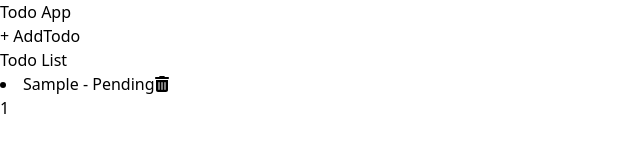
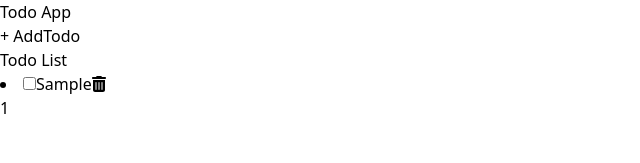
Before and after one commit to rahulgourvlog/TodoTypeScript, a React (Vite) app: page /addtodo in a window 1280 px wide. Both pictures are taken after typing "Sample" into the empty fields and a click on the button "Add Todo". Shown: the top 163 px of the page, without its empty margins (0-640 px from the left). Built offline with nearby package versions, Linux system fonts and the light colour scheme.

Commit message:
Update ShowTodo.tsx

```diff
--- a/src/pages/ShowTodo.tsx
+++ b/src/pages/ShowTodo.tsx
@@ -2,7 +2,7 @@ import React, { useEffect, useState } from "react";
 import { useSelector } from "react-redux";
 import { useDispatch } from "react-redux";
 import { AppDispatch, RootState } from "../redux/store";
-import { deleteTodo, fetchTodo } from "../redux/actions";
+import { deleteTodo, fetchTodo, toggleTodos } from "../redux/actions";
 import { FontAwesomeIcon } from "@fortawesome/react-fontawesome";
 import { faTrashAlt } from "@fortawesome/free-solid-svg-icons";
 import Pagination from "../components/Pagination";
@@ -20,11 +20,15 @@ const ShowTodo: React.FC = () => {
   );
 
   useEffect(() => {
-    if(todos.length===0){
+    if (todos.length === 0) {
       dispatch(fetchTodo());
     }
+  }, []);
+  console.log(todos, "todos");
 
-  }, []);
+  const toggleTodo=(id:number)=>{
+    dispatch(toggleTodos(id))
+  }
 
   const handleDeleteTodo = (Id: number) => {
     dispatch(deleteTodo(Id));
@@ -45,13 +49,21 @@ const ShowTodo: React.FC = () => {
         {loading && <p>Loading...</p>}
         {error && <p className="text-red-500">{error}</p>}
         <div className="pl-5">
-          {currentTodos.map((todo:Todo) => (
+          {/* {todos.filter((todo:Todo)=>todo.id==5000)} */}
+          {currentTodos.map((todo: Todo) => (
             <li
               key={todo.id}
               className="ml-2 mb-2 list-none hover:bg-blue-400 cursor-pointer"
             >
               <span>
-                {todo.title} - {todo.completed ? "Completed" : "Pending"}
+                <input
+                  type="checkbox"
+                  checked={todo.completed}
+                  readOnly
+                  className="mr-2"
+                  onChange={()=>{toggleTodo(todo.id)}}
+                />
+                {todo.title}
               </span>
               <FontAwesomeIcon
                 icon={faTrashAlt}
```
Lines whose indentation alone changed are shown as unchanged.
